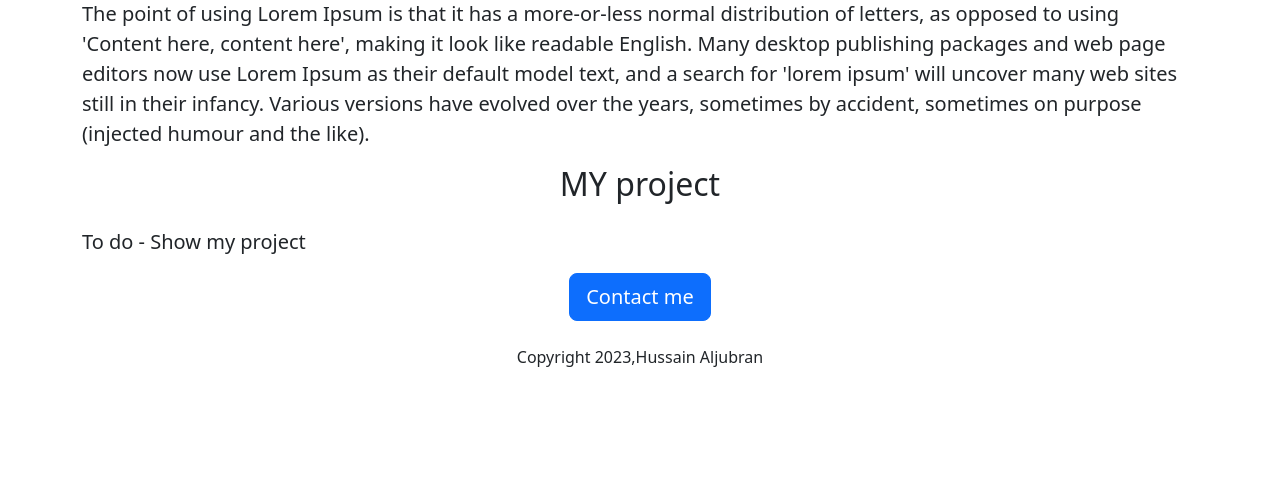
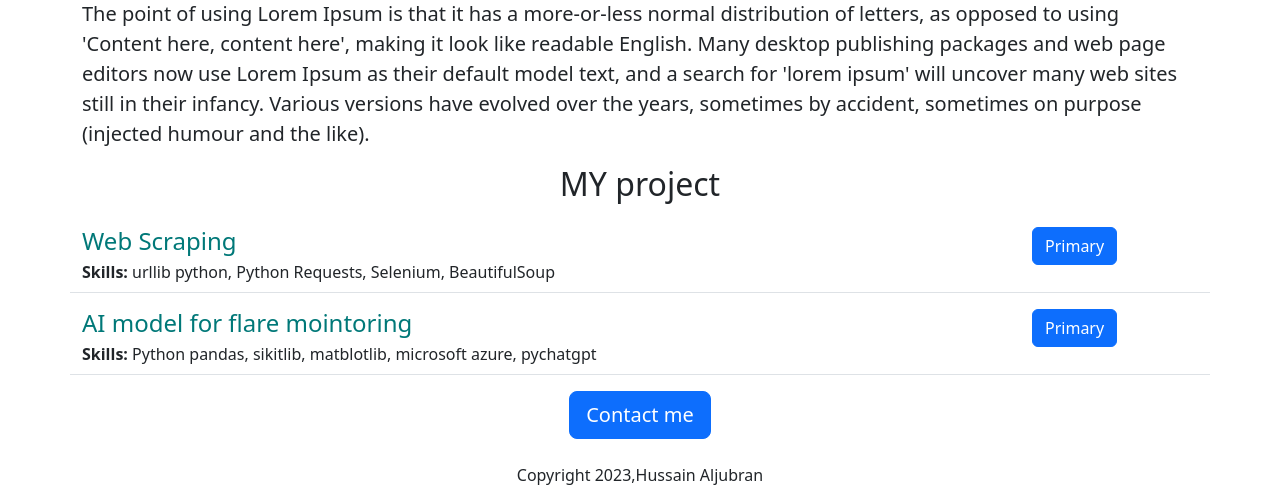
Before and after one commit to HussainAljubran/HussainPortfolio, a Flask app: page / in a window 1280 px wide. Shown: the part 707-1210 px from the top of the page. Before the commit the page ends 1074 px from the top, so only its background shows below. Run offline with Flask 3, Linux system fonts and the light colour scheme.

Commit message:
python dictionary inside html

```diff
--- a/app.py
+++ b/app.py
@@ -1,9 +1,24 @@
 from flask import Flask, render_template
 
 app = Flask(__name__)
+projects = [{
+    "id": 1,
+    "project": "Web Scraping",
+    "skills": "urllib python, Python Requests, Selenium, BeautifulSoup"
+}, {
+    "id":
+    2,
+    "project":
+    "AI model for flare mointoring",
+    "skills":
+    "Python pandas, sikitlib, matblotlib, microsoft azure, pychatgpt"
+}]
+
 
 @app.route("/")
 def hello_world():
-    return render_template("home.html")
+  return render_template("home.html", projects=projects)
+
+
 if __name__ == "__main__":
-  app.run(host = '0.0.0.0',debug = True)
+  app.run(host='0.0.0.0', debug=True)
--- a/pyproject.toml
+++ b/pyproject.toml
@@ -9,6 +9,7 @@ packages = [{include = "repl_nix_hussainportfolio"}]
 [tool.poetry.dependencies]
 python = "^3.10"
 flask = "^3.0.2"
+sqlalchemy = "^2.0.28"
 
 
 [build-system]
--- a/templates/home.html
+++ b/templates/home.html
@@ -21,7 +21,11 @@
 <h1 class = "text-center m-2 m-4">about me</h1>
   <p class = "lead">It is a long established fact that a reader will be distracted by the readable content of a page when looking at its layout. The point of using Lorem Ipsum is that it has a more-or-less normal distribution of letters, as opposed to using 'Content here, content here', making it look like readable English. Many desktop publishing packages and web page editors now use Lorem Ipsum as their default model text, and a search for 'lorem ipsum' will uncover many web sites still in their infancy. Various versions have evolved over the years, sometimes by accident, sometimes on purpose (injected humour and the like).</p>
 <h2 class = "text-center mt-2 mb-4">MY project</h2>
-<p class = "lead">To do - Show my project</p>
+<div>
+  {% for project in projects %}
+    {% include 'projectslist.html' %}
+  {% endfor %}
+</div>
 <div class = "text-center">
 <button class="btn btn-primary btn-lg">Contact me</button>
 <p class = "mt-4">Copyright 2023,Hussain Aljubran</p>
--- /dev/null
+++ b/templates/projectslist.html
@@ -0,0 +1,11 @@
+<div class="row border-bottom" style="margin-bottom:16px;padding-bottom:8px;"">
+  <div class="col-10">
+  <h4
+  style="color:rgb(0,120,120); margin-bottom:4px;">
+    {{project["project"]}}</h4>
+<div><b>Skills: </b>{{project["skills"]}}</div>
+  </div>
+  <div class="col-2">
+  <button type="button" class="btn btn-primary">Primary</button>
+  </div>
+</div>
```
Also changed, not shown: 1 other file.
